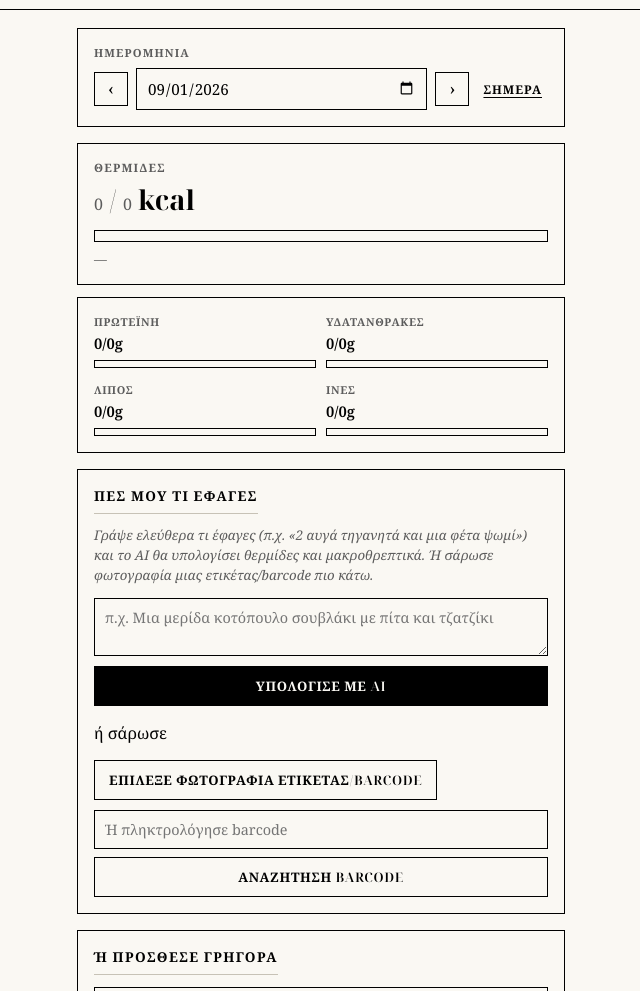
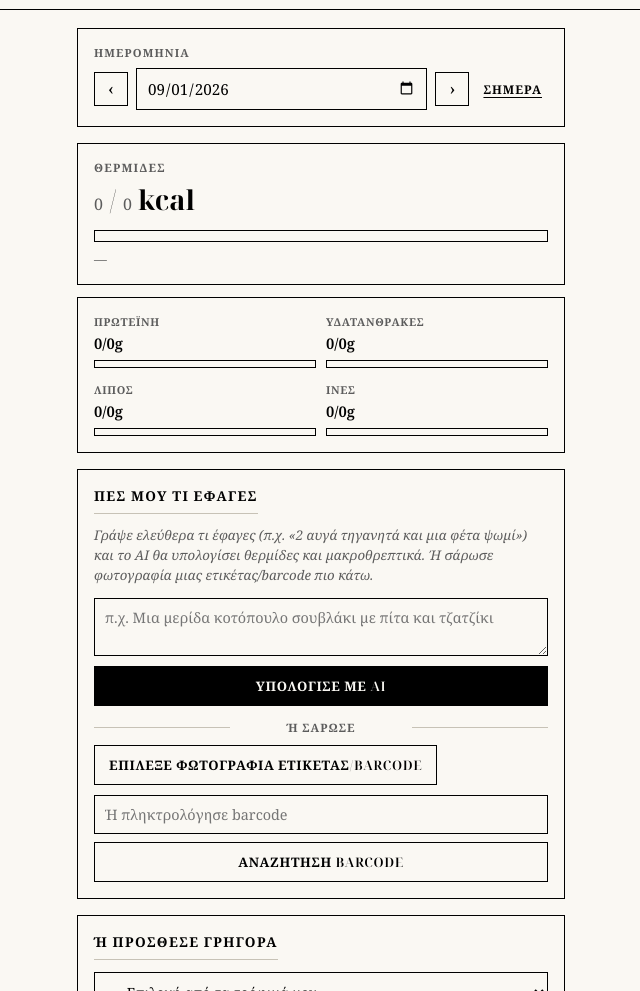
Before and after one commit to PartyandCo/MrsV-nutrition, a website: page index.html in a window 1280 px wide. Shown: the part 109-1100 px from the top of the page, without its empty margins (319-959 px from the left). Drawn offline with nearby package versions, Linux system fonts and the light colour scheme.

Commit message:
Update style.css

```diff
--- a/css/style.css
+++ b/css/style.css
@@ -144,6 +144,26 @@ button, input, select, textarea { font-family: inherit; color: var(--ink); }
   margin: 0 0 12px 0;
   line-height: 1.5;
 }
+
+.or-divider {
+  text-align: center;
+  color: var(--ink-muted);
+  font-size: 0.72rem;
+  font-weight: 600;
+  text-transform: uppercase;
+  letter-spacing: 0.08em;
+  margin: 14px 0 10px;
+  position: relative;
+}
+.or-divider::before, .or-divider::after {
+  content: '';
+  position: absolute;
+  top: 50%;
+  width: 30%;
+  border-top: 1px solid var(--line-soft);
+}
+.or-divider::before { left: 0; }
+.or-divider::after { right: 0; }
 
 /* ---------------- day header / date ---------------- */
 
```
